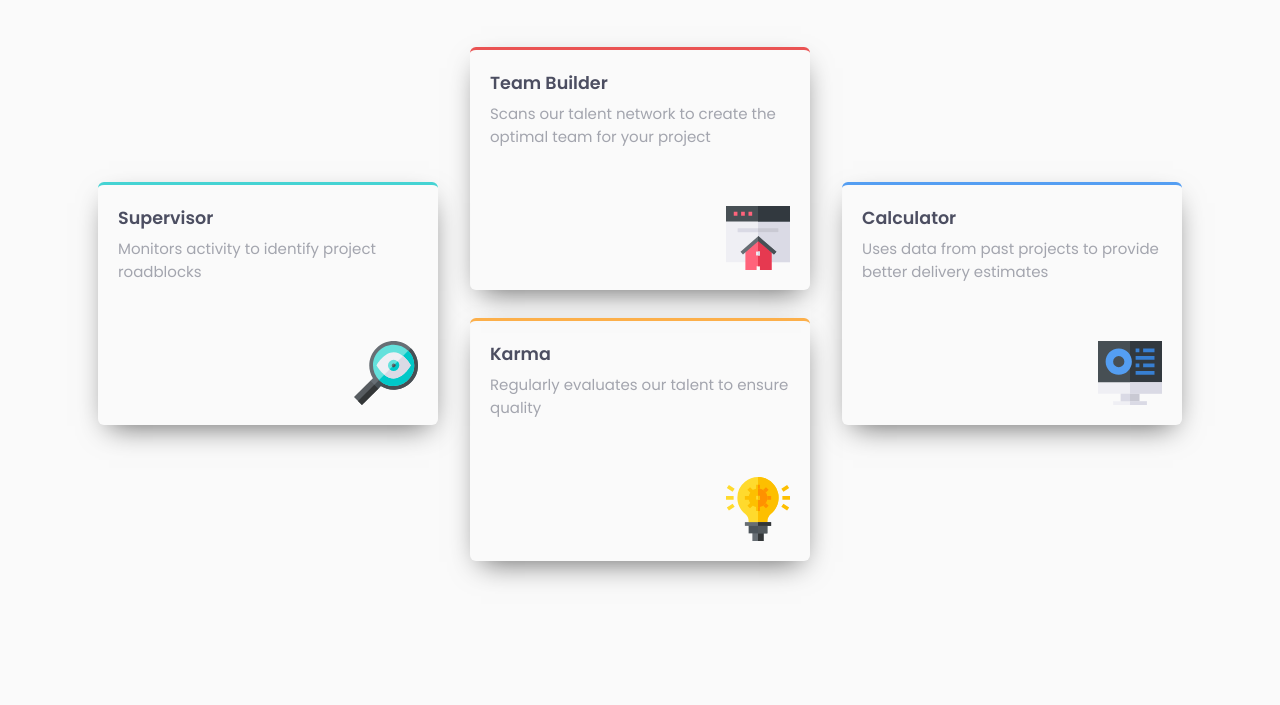
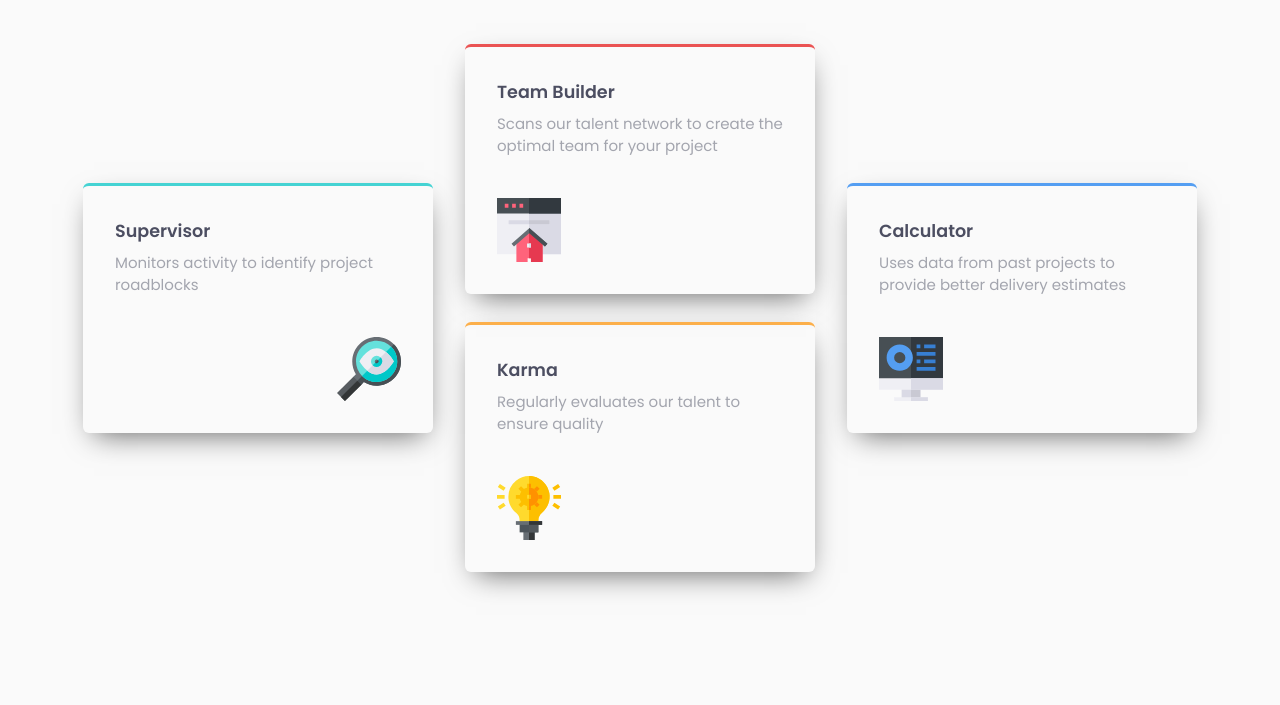
Before and after one commit to Geelloo/four-card-feature-section-master, a plain HTML site: page index.html in a window 1280 px wide. Shown: the part 223-928 px from the top of the page. Before the commit the page ends 876 px from the top, so only its background shows below. Drawn offline with Linux system fonts and the light colour scheme.

Commit message:
Refactor code

```diff
--- a/index.html
+++ b/index.html
@@ -26,29 +26,32 @@
     <title>Frontend Mentor | Four card feature section</title>
   </head>
   <body>
-    <div class="container">
-      <h2>Reliable, efficient delivery</h2>
-      <h1>Powered by Technology</h1>
+    <header class="header">
+      <h2 class="header__sub-heading">Reliable, efficient delivery</h2>
+      <h1 class="header__heading">Powered by Technology</h1>
       <p>
         Our Artificial Intelligence powered tools use millions of project data
         points to ensure that your project is successful
       </p>
-    </div>
-
+    </header>
+    <main>
       <section class="cards">
         <div class="card card-cyan">
-        <div class="card-text">
-          <h3>Supervisor</h3>
-          <p>Monitors activity to identify project roadblocks</p>
+          <div class="card__text">
+            <h3 class="card__title">Supervisor</h3>
+            <p class="card__text">
+              Monitors activity to identify project roadblocks
+            </p>
           </div>
-        <div class="img"><img src="images/icon-supervisor.svg" alt="" /></div>
+          <div class="card__img">
+            <img src="images/icon-supervisor.svg" alt="" />
           </div>
-
+        </div>
         <div class="middle-cards">
           <div class="card card-red">
             <div class="card-text">
-            <h3>Team Builder</h3>
-            <p>
+              <h3 class="card__title">Team Builder</h3>
+              <p class="card__text">
                 Scans our talent network to create the optimal team for your
                 project
               </p>
@@ -57,25 +60,26 @@
               <img src="images/icon-team-builder.svg" alt="" />
             </div>
           </div>
-
           <div class="card card-orange">
             <div class="card-text">
-            <h3>Karma</h3>
-            <p>Regularly evaluates our talent to ensure quality</p>
+              <h3 class="card__title">Karma</h3>
+              <p class="card__text">
+                Regularly evaluates our talent to ensure quality
+              </p>
             </div>
             <div class="img"><img src="images/icon-karma.svg" alt="" /></div>
           </div>
         </div>
-
         <div class="card card-blue">
           <div class="card-text">
-          <h3>Calculator</h3>
-          <p>
+            <h3 class="card__title">Calculator</h3>
+            <p class="card__text">
               Uses data from past projects to provide better delivery estimates
             </p>
           </div>
           <div class="img"><img src="images/icon-calculator.svg" alt="" /></div>
         </div>
       </section>
+    </main>
   </body>
 </html>
--- a/styles.css
+++ b/styles.css
@@ -9,6 +9,83 @@
   --clr-background: hsl(0, 0%, 98%);
 }
 
+/* CSS Reset */
+
+/* Box sizing rules */
+*,
+*::before,
+*::after {
+  box-sizing: border-box;
+}
+
+/* Remove default margin */
+body,
+h1,
+h2,
+h3,
+h4,
+p,
+figure,
+blockquote,
+dl,
+dd {
+  margin: 0;
+}
+
+/* Remove list styles on ul, ol elements with a list role, which suggests default styling will be removed */
+ul[role="list"],
+ol[role="list"] {
+  list-style: none;
+}
+
+/* Set core root defaults */
+html:focus-within {
+  scroll-behavior: smooth;
+}
+
+/* Set core body defaults */
+body {
+  min-height: 100vh;
+  text-rendering: optimizeSpeed;
+  line-height: 1.5;
+}
+
+/* A elements that don't have a class get default styles */
+a:not([class]) {
+  text-decoration-skip-ink: auto;
+}
+
+/* Make images easier to work with */
+img,
+picture {
+  max-width: 100%;
+  display: block;
+}
+
+/* Inherit fonts for inputs and buttons */
+input,
+button,
+textarea,
+select {
+  font: inherit;
+}
+
+/* Remove all animations, transitions and smooth scroll for people that prefer not to see them */
+@media (prefers-reduced-motion: reduce) {
+  html:focus-within {
+    scroll-behavior: auto;
+  }
+
+  *,
+  *::before,
+  *::after {
+    animation-duration: 0.01ms !important;
+    animation-iteration-count: 1 !important;
+    transition-duration: 0.01ms !important;
+    scroll-behavior: auto !important;
+  }
+}
+
 * {
   font-family: Poppins, sans-serif;
   margin: 0;
@@ -16,35 +93,35 @@
 }
 
 body {
-  margin: 64px 32px;
-  font-size: 15px;
+  margin: 4rem 2rem;
+  font-size: 0.9375rem;
   color: var(--clr-f-body);
   background: var(--clr-background);
 }
 
-h2 {
-  font-size: 26px;
+.header__sub-heading {
+  font-size: 1.625rem;
   font-weight: 200;
   text-align: center;
   color: var(--clr-f-heading);
   white-space: nowrap;
 }
 
-h1 {
-  font-size: 26px;
+.header__heading {
+  font-size: 1.625rem;
   font-weight: 600;
   text-align: center;
   color: var(--clr-f-heading);
-  margin-bottom: 16px;
+  margin-bottom: 1rem;
   white-space: nowrap;
 }
 
 p {
   text-align: center;
-  margin-bottom: 50px;
+  margin-bottom: 3rem;
 }
 
-.container {
+.header {
   text-align: center;
   display: table;
   width: 1%;
@@ -52,10 +129,10 @@ p {
 }
 
 .card {
-  height: 200px;
-  padding: 20px 20px;
+  height: 250px;
+  padding: 2rem;
   border-radius: 6px;
-  margin-bottom: 28px;
+  margin-bottom: 1.75rem;
 
   display: flex;
   flex-direction: column;
@@ -66,42 +143,42 @@ p {
   -moz-box-shadow: 1px 11px 28px -10px rgba(0, 0, 0, 0.62);
 }
 
-.card h3 {
-  margin-bottom: 6px;
+.card__title {
+  margin-bottom: 0.5rem;
   color: var(--clr-f-heading);
 }
 
-.card p {
+.card__text {
   text-align: left;
   margin: 0;
 }
 
-.card .img {
+.card__img {
   display: flex;
   justify-content: end;
 }
 
-.card.card-cyan {
+.card-cyan {
   border-top: 3px solid var(--cyan);
 }
-.card.card-red {
+.card-red {
   border-top: 3px solid var(--red);
 }
-.card.card-orange {
+.card-orange {
   border-top: 3px solid var(--orange);
 }
-.card.card-blue {
+.card-blue {
   border-top: 3px solid var(--blue);
 }
 
-@media (min-width: 600px) {
-  h1,
-  h2 {
-    font-size: 36px;
+@media (min-width: 1100px) {
+  .header__heading,
+  .header__sub-heading {
+    font-size: 2.25rem;
     line-height: 1.3;
   }
 
-  .container {
+  .header {
     text-align: center;
     min-width: 500px;
   }
@@ -111,11 +188,11 @@ p {
     display: flex;
     align-items: center;
     justify-content: center;
-    gap: 32px;
+    gap: 2rem;
   }
 
   .card {
-    width: 300px;
+    width: 350px;
     flex-shrink: 0;
   }
 }
```
Also changed, not shown: 1 other file. Lines whose indentation alone changed are shown as unchanged.
